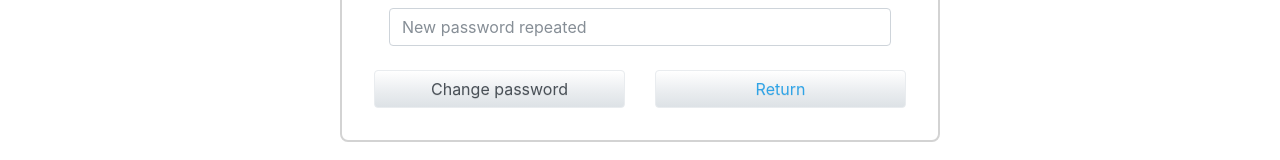
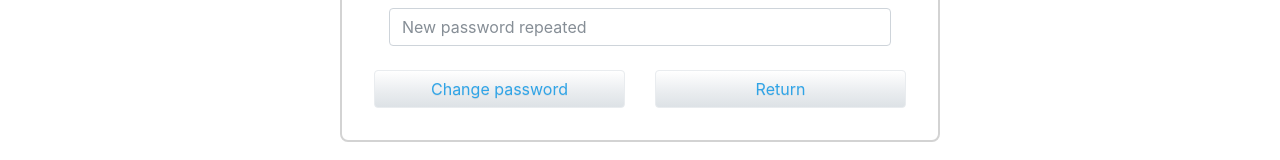
Before and after one commit to hardcoded/PrellOne-client, a React (Create React App) app: page /1/updatePwd in a window 1280 px wide. Shown: the part 432-592 px from the top of the page. Built offline with nearby package versions, Linux system fonts and the light colour scheme; no server answers; sample sign-in values are in the browser's storage.

Commit message:
[fix] redirect on change password

```diff
--- a/src/components/UpdatePassword.js
+++ b/src/components/UpdatePassword.js
@@ -118,7 +118,11 @@ class UpdatePassword extends React.Component {
                     </Col>
                     <Row>
                         <Col xs="6">
-                    <Button block onClick={this.submitForm} className="mt-2" >Change password</Button>
+                    <Button block onClick={this.submitForm} className="mt-2" >
+                    <Link to={`/${this.props.user.username}/account`}>
+                    Change password
+                    </Link>
+                    </Button>
                     </Col>
                     <Col >
                     <Button block className="mt-2">
```
